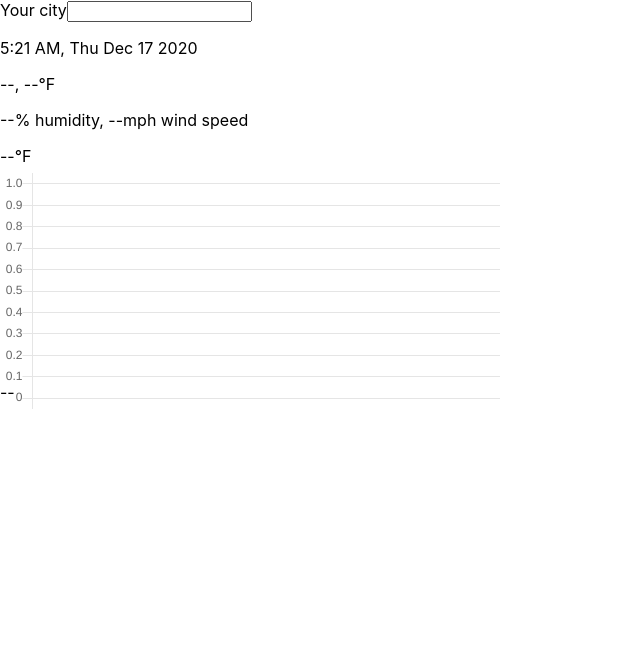
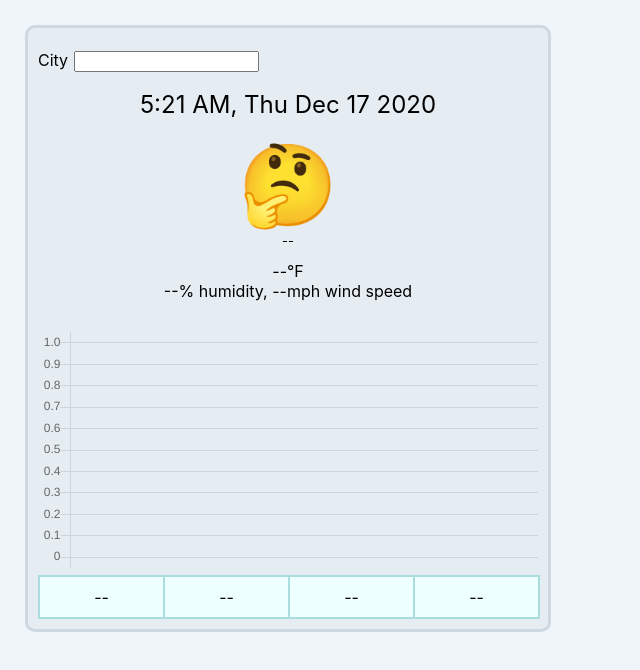
Before and after one commit to lost-theory/devprojects-weather-forecast, a React (Create React App) app: page / in a window 1280 px wide. Shown: the top 670 px of the page, without its empty margins (0-640 px from the left). Built offline with nearby package versions, Linux system fonts and the light colour scheme.

Commit message:
styles and weather emojis

```diff
--- a/src/App.css
+++ b/src/App.css
@@ -1 +1,21 @@
-.graphContainer { width: 500px; height: 200px; }
+body { background: #eff5f9; }
+#App { background: #e6edf2; margin: 25px; padding: 10px; width: 500px; border: 3px solid #ccd9e2; border-radius: 10px; }
+
+#CityInput { margin: 12px 0px 18px 0px; }
+#CityInput label { padding-right: 6px; }
+
+#CurrentConditions { text-align: center; margin: 0px 0px 24px 0px; }
+#CurrentConditions p { margin: 0; padding: 0; }
+#CurrentConditions .time { font-size: 1.5em; margin: 0.2em 0 0 0; }
+#CurrentConditions .condIcon { font-size: 5em; margin: 0.2em 0 0 0; }
+#CurrentConditions .condTitle { font-size: 0.8em; margin-bottom: 1em; }
+
+#TemperatureGraph .graphContainer { width: 500px; }
+
+#Forecast { width: 500px; display: flex; background: #add; padding-left: 2px; }
+#Forecast .day { background: #eff; text-align: center; flex-grow: 1; margin: 2px 2px 2px 0px; padding: 10px 0px; }
+#Forecast .today { background: #cee; }
+#Forecast .day p { margin: 0; padding: 0; }
+#Forecast .day .condIcon { font-size: 5em; margin: 0.2em 0 0 0; }
+#Forecast .day .condTitle { font-size: 0.8em; margin-bottom: 1em; }
+#Forecast .day .humidTitle { font-size: 0.8em; margin-top: 1em; }
--- a/src/App.js
+++ b/src/App.js
@@ -6,6 +6,25 @@ const OPEN_WEATHER_MAP_API_KEY = "fae58d081df939c92e507d70ab7e8a90";
 const OPEN_WEATHER_MAP_WEATHER_URL = "https://api.openweathermap.org/data/2.5/weather?units=imperial&appid=" + OPEN_WEATHER_MAP_API_KEY + "&";
 const OPEN_WEATHER_MAP_FORECAST_URL = "https://api.openweathermap.org/data/2.5/onecall?units=imperial&appid=" + OPEN_WEATHER_MAP_API_KEY + "&";
 const FORECAST_DAYS = 4;
+
+const WEATHER_CONDITION_TO_EMOJI = {
+    "Snow": "❄️",
+    "Clouds": "☁️",
+    "Thunderstorm": "⛈️",
+    "Drizzle": "🌧️",
+    "Rain": "🌧️",
+    "Mist": "🌫️",
+    "Haze": "🌫️",
+    "Fog": "🌫️",
+    "Dust": "🌫️",
+    "Sand": "🌫️",
+    "Smoke": "🔥",
+    "Ash": "🌋",
+    "Squall": "💨",
+    "Tornado": "🌪️",
+    "Clear": "☀️",
+    "Meteor Strike Imminent": "☄️",
+};
 
 function App() {
     return <WeatherForecastApp />;
@@ -109,7 +128,7 @@ class CityInput extends React.Component {
     render() {
         return (
             <div id="CityInput">
-                <label htmlFor="city">Your city</label>
+                <label htmlFor="city">City</label>
                 <input name="city" id="city" onChange={this.cityChanged} />
             </div>
         );
@@ -118,11 +137,14 @@ class CityInput extends React.Component {
 
 class CurrentConditions extends React.Component {
     render() {
+        var conditionIcon = WEATHER_CONDITION_TO_EMOJI[this.props.weatherData.condition] || "🤔";
         return (
             <div id="CurrentConditions">
-                <p>{this.props.currentTime}</p>
-                <p>{this.props.weatherData.condition || '--'}, {this.props.weatherData.temp || '--'}&deg;F</p>
-                <p>{this.props.weatherData.humidity || '--'}% humidity, {this.props.weatherData.windSpeed || '--'}mph wind speed</p>
+                <p className="time">{this.props.currentTime}</p>
+                <p className="condIcon">{conditionIcon || '--'}</p>
+                <p className="condTitle">{this.props.weatherData.condition || '--'}</p>
+                <p className="temp">{this.props.weatherData.temp || '--'}&deg;F</p>
+                <p className="humid">{this.props.weatherData.humidity || '--'}% humidity, {this.props.weatherData.windSpeed || '--'}mph wind speed</p>
             </div>
         );
     }
@@ -144,7 +166,6 @@ class TemperatureGraph extends React.Component {
         };
         return (
             <div id="TemperatureGraph">
-                {this.props.weatherData.temp || '--'}&deg;F
                 <div className="graphContainer">
                     <Line data={data} options={options} />
                 </div>
@@ -155,13 +176,25 @@ class TemperatureGraph extends React.Component {
 
 class Forecast extends React.Component {
     render() {
-        if(this.props.forecastData.length === 0) {
-            return <div id="Forecast"><p>--</p></div>;
-        }
         var data = this.props.forecastData;
         var days = [];
+        var conditionIcon;
         for(var i=0; i < FORECAST_DAYS; i++) {
-            days.push(<p key={data[i].day}>{data[i].day}, {data[i].condition}, {data[i].temp}&deg;F, Humidity {data[i].humid}%</p>);
+            if(!data[i]) {
+                days.push(<div className="day" key={i}>
+                    <p className="dayName">--</p>
+                </div>);
+                continue;
+            }
+            conditionIcon = WEATHER_CONDITION_TO_EMOJI[data[i].condition] || "🤔";
+            days.push(<div className={"day " + (data[i].day === 'Today' ? 'today' : '')} key={data[i].day}>
+                <p className="dayName">{data[i].day}</p>
+                <p className="condIcon">{conditionIcon}</p>
+                <p className="condTitle">{data[i].condition}</p>
+                <p className="temp">{data[i].temp}&deg;F</p>
+                <p className="humidTitle">Humidity</p>
+                <p className="humid">{data[i].humid}%</p>
+            </div>);
         }
         return (
             <div id="Forecast">
```
